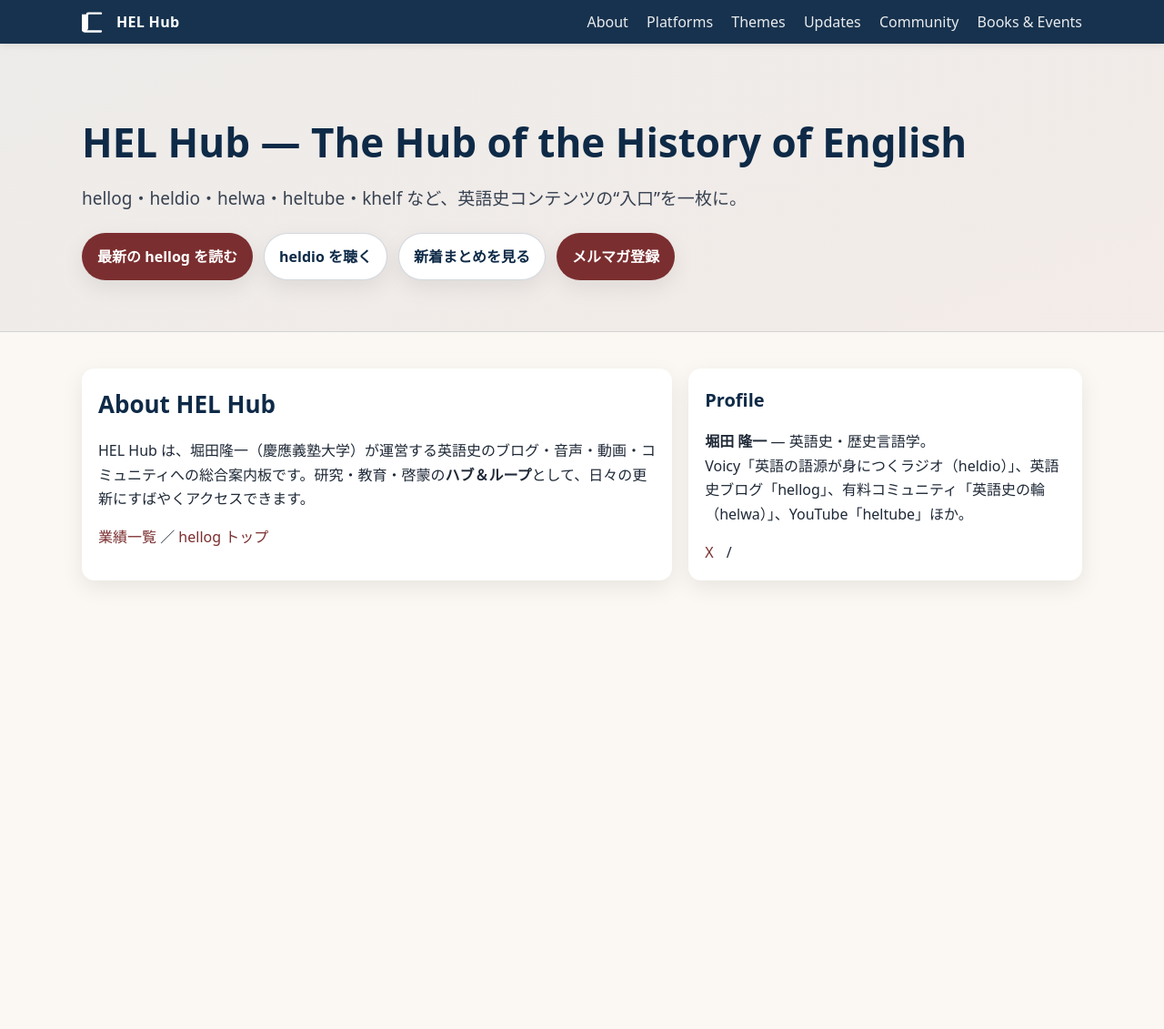
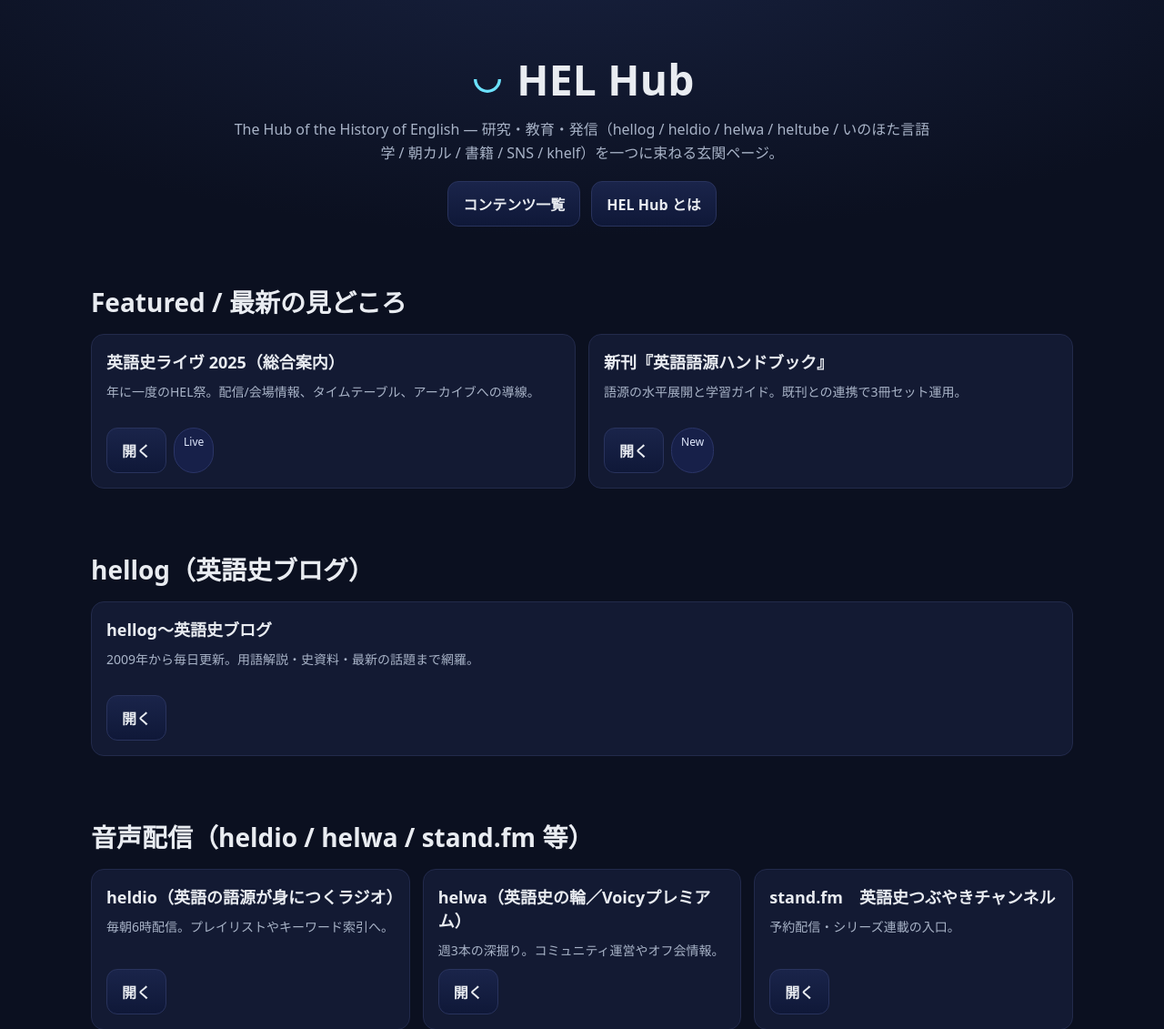
Before and after one commit to chariderryu/helhub, a plain HTML site: page index.html in a window 1280 px wide. Shown: the top 1131 px of the page at 91% size. Before the commit the page ends 800 px from the top, so only its background shows below. Drawn offline with Linux system fonts and the light colour scheme.

Commit message:
index.html を少々手直し

```diff
--- /dev/null
+++ b/data/links.json
@@ -0,0 +1,33 @@
+{
+  "featured": [
+    { "title": "英語史ライヴ 2025（総合案内）", "url": "#", "description": "年に一度のHEL祭。配信/会場情報、タイムテーブル、アーカイブへの導線。", "cta": "Live" },
+    { "title": "新刊『英語語源ハンドブック』", "url": "../hellog/lp/hee.html", "description": "語源の水平展開と学習ガイド。既刊との連携で3冊セット運用。", "cta": "New" }
+  ],
+  "blog": [
+    { "title": "hellog～英語史ブログ", "url": "../hellog", "description": "2009年から毎日更新。用語解説・史資料・最新の話題まで網羅。" }
+  ],
+  "audio": [
+    { "title": "heldio（英語の語源が身につくラジオ）", "url": "https://voicy.jp/channel/1950", "description": "毎朝6時配信。プレイリストやキーワード索引へ。" },
+    { "title": "helwa（英語史の輪／Voicyプレミアム）", "url": "https://voicy.jp/channel/1950/premium", "description": "週3本の深掘り。コミュニティ運営やオフ会情報。" },
+    { "title": "stand.fm　英語史つぶやきチャンネル", "url": "https://stand.fm/channels/650f4aef0bc9d6e1d67d6767", "description": "予約配信・シリーズ連載の入口。" }
+  ],
+  "video": [
+    { "title": "heltube（個人チャンネル）", "url": "https://www.youtube.com/channel/UCG4a3V4jvVQ8ebujHeQzN6Q", "description": "短編・講義クリップ・バナー解説など。" },
+    { "title": "いのほた言語学チャンネル", "url": "https://www.youtube.com/channel/UCth3mYbOZ9WsYgPQa0pxhvw", "description": "井上逸兵先生との対談・特番アーカイブ。" }
+  ],
+  "events": [
+    { "title": "朝日カルチャーセンター（講座）", "url": "https://www.asahiculture.com/asahiculture/asp-webapp/web/WWebKozaShosaiNyuryoku.do?kozaId=8452618", "description": "開催予定・申込への導線。" },
+    { "title": "khelf（Keio History of the English Language Forum）", "url": "https://sites.google.com/view/khelf-hotta", "description": "学生との研究・広報・英語史新聞。" }
+  ],
+  "books": [
+    { "title": "言語学でスッキリ解決！英語の「なぜ？」", "url": "../hellog/inohota_naze", "description": "2025年10月15日発売の「いのほたなぜ」。YouTube チャンネルから生まれた本。" },
+    { "title": "英語語源ハンドブック（研究社）", "url": "../hellog/lp/hee.html", "description": "語源の横断地図。既刊連携で三部作。" },
+    { "title": "英語語源辞典（研究社）", "url": "#", "description": "縦に深掘る辞典。詳解と豊富な用例。" },
+    { "title": "はじめての英語史（研究社）", "url": "#", "description": "HEL入門書。高校生?学部生に最適。" }
+  ],
+  "social": [
+    { "title": "X（@chariderryu）", "url": "https://x.com/chariderryu", "description": "最新発信・イベント告知・広報の中心。" },
+    { "title": "Instagram（@chariderryu）", "url": "https://www.instagram.com/chariderryu", "description": "ビジュアルで伝える英語史。" },
+    { "title": "note / ブログマガジン", "url": "https://note.com/chariderryu", "description": "長文・まとめ・テンプレ集。" }
+  ]
+}
--- a/index.html
+++ b/index.html
@@ -4,171 +4,129 @@
     <meta charset="utf-8" />
     <meta name="viewport" content="width=device-width,initial-scale=1" />
     <title>HEL Hub — The Hub of the History of English</title>
-  <meta name="description" content="堀田隆一による英語史コンテンツの総合ポータル：hellog, heldio, helwa, heltube, khelf などを一枚で案内します。" />
-  <meta name="theme-color" content="#0e2a47" />
-
-  <!-- Open Graph -->
-  <meta property="og:title" content="HEL Hub - The hub of the history of English" />
-  <meta property="og:description" content="英語史ブログ・音声・動画・コミュニティを一枚で。" />
+    <meta name="description" content="英語史の研究・教育・発信をつなぐ HEL Hub のランディングページ" />
+    <link rel="stylesheet" href="styles.css" />
+    <!-- （任意）OGP -->
+    <meta property="og:title" content="HEL Hub" />
+    <meta property="og:description" content="The Hub of the History of English" />
     <meta property="og:type" content="website" />
-  <meta property="og:image" content="helhub_og.png" /> <!-- TODO: 代表画像を設置 -->
-  <meta property="og:url" content="https://example.com/helhub.html" /> <!-- TODO: 公開URL -->
-
-  <!-- Favicon -->
-  <link rel="icon" href="favicon.ico" />
-
-  <!-- 構造化データ -->
-  <script type="application/ld+json">
-  {
-    "@context":"https://schema.org",
-    "@type":"WebSite",
-    "name":"HEL Hub",
-    "url":"https://example.com/helhub.html",
-    "about":{
-      "@type":"Thing",
-      "name":"History of English"
-    },
-    "creator":{
-      "@type":"Person",
-      "name":"Ryuichi Hotta",
-      "affiliation":{"@type":"CollegeOrUniversity","name":"Keio University"},
-      "sameAs":[
-        "https://twitter.com/chariderryu",
-        "https://www.instagram.com/chariderryu",
-        "https://voicy.jp/channel/1950",
-        "https://www.youtube.com/channel/UCG4a3V4jvVQ8ebujHeQzN6Q"
-      ]
-    }
-  }
-  </script>
-
-  <style>
-    :root{
-      --ink:#0e2a47;        /* 深い紺 */
-      --garnet:#7b2e2f;     /* えんじ */
-      --parch:#fbf8f3;      /* 生成り */
-      --stone:#6b7280;      /* 補助グレー */
-      --card:#ffffff;
-      --radius:14px;
-      --shadow:0 8px 24px rgba(0,0,0,.08);
-    }
-    html{scroll-behavior:smooth}
-    body{
-      margin:0; font-family: system-ui, -apple-system, "Segoe UI", Roboto, "Hiragino Kaku Gothic ProN", "Yu Gothic", "Noto Sans JP", sans-serif;
-      line-height:1.65; color:#1f2937; background:var(--parch);
-    }
-    a{color:var(--garnet); text-decoration:none}
-    a:hover{text-decoration:underline}
-    .container{max-width:1100px; margin-inline:auto; padding:0 20px}
-    /* Header */
-    .topbar{
-      position:sticky; top:0; z-index:50; background:rgba(14,42,71,.96); backdrop-filter:saturate(140%) blur(6px);
-      color:#fff; box-shadow:0 2px 8px rgba(0,0,0,.08)
-    }
-    .topbar .inner{display:flex; align-items:center; justify-content:space-between; padding:10px 0}
-    .brand{display:flex; align-items:center; gap:10px; font-weight:700; letter-spacing:.3px}
-    .brand svg{width:28px;height:28px}
-    .nav a{color:#fff; opacity:.9; margin-left:16px}
-    .nav a:hover{opacity:1}
-    /* Hero */
-    .hero{
-      background:linear-gradient(160deg, rgba(14,42,71,.06), rgba(123,46,47,.06)), url('helhub_bg.jpg') center/cover no-repeat; /* TODO: 背景画像 */
-      padding:72px 0 56px; border-bottom:1px solid rgba(14,42,71,.12)
-    }
-    .hero h1{font-size:clamp(28px,4vw,44px); color:var(--ink); margin:0 0 10px}
-    .hero p.lead{color:#374151; font-size:clamp(16px,2.4vw,19px); margin:0 0 22px}
-    .ctas{display:flex; flex-wrap:wrap; gap:12px}
-    .btn{
-      display:inline-flex; align-items:center; gap:8px; padding:12px 16px; border-radius:999px; font-weight:600;
-      border:1px solid transparent; box-shadow:var(--shadow); background:var(--garnet); color:#fff
-    }
-    .btn.alt{background:#fff;color:var(--ink); border-color:rgba(14,42,71,.18)}
-    .grid{display:grid; gap:18px}
-    /* Cards */
-    .card{background:var(--card); border-radius:var(--radius); box-shadow:var(--shadow); padding:18px}
-    .card h3{margin:0 0 10px; font-size:20px; color:var(--ink)}
-    .card small{color:var(--stone)}
-    /* Sections */
-    section{padding:40px 0}
-    section h2{font-size:26px; color:var(--ink); margin:0 0 16px}
-    /* Platform table */
-    .platforms{overflow:auto}
-    table{border-collapse:collapse; width:100%; background:#fff; border-radius:var(--radius); overflow:hidden}
-    th,td{padding:14px 12px; border-bottom:1px solid #eee; text-align:left}
-    th{background:#f7f7fb; color:#374151; font-weight:700}
-    tr:last-child td{border-bottom:none}
-    /* Thematic nav */
-    .tilegrid{grid-template-columns:repeat(auto-fill,minmax(220px,1fr))}
-    .tile{
-      display:flex; flex-direction:column; gap:6px; padding:16px; border:1px solid #eee; border-radius:var(--radius);
-      background:#fff; box-shadow:0 2px 8px rgba(0,0,0,.04)
-    }
-    .tile b{color:var(--ink)}
-    /* Feeds */
-    .feeds{grid-template-columns:repeat(auto-fit,minmax(280px,1fr))}
-    .feed-list{list-style:none; padding:0; margin:0}
-    .feed-list li{padding:10px 0; border-bottom:1px dashed #e6e6ef}
-    .feed-list li:last-child{border-bottom:none}
-    .feed-list a{font-weight:600}
-    .feed-list time{display:block; color:var(--stone); font-size:12px}
-    /* Footer */
-    footer{padding:36px 0 60px; color:#4b5563}
-    .social a{margin-right:10px}
-    /* Small */
-    @media (max-width:720px){
-      .nav{display:none}
-      .ctas{gap:10px}
-    }
-  </style>
   </head>
   <body>
-
-<a href="#main" style="position:absolute;left:-999px;top:auto;width:1px;height:1px;overflow:hidden;">コンテンツへスキップ</a>
-
-<header class="topbar" role="banner">
-  <div class="container inner">
-    <div class="brand">
-      <!-- 書籍風ロゴ -->
-      <svg viewBox="0 0 24 24" fill="currentColor" aria-hidden="true"><path d="M4 5a2 2 0 0 1 2-2h12a1 1 0 1 1 0 2H7a1 1 0 0 0-1 1v11.5A2.5 2.5 0 0 1 3.5 20H18a1 1 0 1 1 0 2H3.5A4.5 4.5 0 0 1  -1 17.5V6a1 1 0 0 1 1-1h2Z"/></svg>
-      <span>HEL Hub</span>
+    <header class="hero">
+      <div class="container">
+        <div class="brand" aria-label="HEL Hub">
+          <svg viewBox="0 0 24 24" fill="none" aria-hidden="true">
+            <path d="M4 12a8 8 0 1 0 16 0" stroke="url(#g1)" stroke-width="2" />
+            <path d="M2 12h20" stroke="url(#g2)" stroke-width="2" />
+            <defs>
+              <linearGradient id="g1" x1="0" x2="24" y1="0" y2="24">
+                <stop stop-color="#6ae1ff"/><stop offset="1" stop-color="#9ff8c9"/>
+              </linearGradient>
+              <linearGradient id="g2" x1="0" x2="24" y1="0" y2="0">
+                <stop stop-color="#6ae1ff"/><stop offset="1" stop-color="#9ff8c9"/>
+              </linearGradient>
+            </defs>
+          </svg>
+          HEL Hub
         </div>
-    <nav class="nav" aria-label="Primary">
-      <a href="#about">About</a>
-      <a href="#platforms">Platforms</a>
-      <a href="#themes">Themes</a>
-      <a href="#feeds">Updates</a>
-      <a href="#community">Community</a>
-      <a href="#books">Books & Events</a>
-    </nav>
+        <p class="tagline">
+          The Hub of the History of English — 研究・教育・発信（hellog / heldio / helwa / heltube / いのほた言語学 / 朝カル / 書籍 / SNS / khelf）を一つに束ねる玄関ページ。
+        </p>
+        <div class="cta-row">
+          <a class="btn" href="#streams">コンテンツ一覧</a>
+          <a class="btn" href="#about">HEL Hub とは</a>
+        </div>
       </div>
     </header>
 
-<main id="main">
-  <!-- Hero -->
-  <section class="hero">
-    <div class="container">
-      <h1>HEL Hub — The Hub of the History of English</h1>
-      <p class="lead">hellog・heldio・helwa・heltube・khelf など、英語史コンテンツの“入口”を一枚に。</p>
-      <div class="ctas">
-        <a class="btn" href="http://user.keio.ac.jp/~rhotta/hellog/" target="_blank" rel="noopener">最新の hellog を読む</a>
-        <a class="btn alt" href="https://voicy.jp/channel/1950" target="_blank" rel="noopener">heldio を聴く</a>
-        <a class="btn alt" href="#feeds">新着まとめを見る</a>
-        <a class="btn" href="#newsletter">メルマガ登録</a>
+    <main id="streams" class="container">
+      <section class="section" id="featured">
+        <h2>Featured / 最新の見どころ</h2>
+        <div class="grid" id="featured-grid"></div>
+      </section>
+
+      <section class="section" id="blog">
+        <h2>hellog（英語史ブログ）</h2>
+        <div class="grid" id="blog-grid"></div>
+      </section>
+
+      <section class="section" id="audio">
+        <h2>音声配信（heldio / helwa / stand.fm 等）</h2>
+        <div class="grid" id="audio-grid"></div>
+      </section>
+
+      <section class="section" id="video">
+        <h2>動画（heltube / いのほた言語学チャンネル）</h2>
+        <div class="grid" id="video-grid"></div>
+      </section>
+
+      <section class="section" id="events">
+        <h2>講座・イベント（朝カル / 講演 / 英語史ライヴ / khelf）</h2>
+        <div class="grid" id="events-grid"></div>
+      </section>
+
+      <section class="section" id="books">
+        <h2>書籍・論文</h2>
+        <div class="grid" id="books-grid"></div>
+      </section>
+
+      <section class="section" id="social">
+        <h2>SNS / コミュニティ</h2>
+        <div class="grid" id="social-grid"></div>
+      </section>
+
+      <section class="section" id="about">
+        <h2>HEL Hub とは</h2>
+        <div class="card">
+          <p>英語史（History of English, HEL）の研究・教育・社会発信を横断して束ねるための玄関ページです。ファンの滞在時間と LTV を高め、迷わず次の行き先に辿りつけるよう、ハブとしての導線設計を行います。</p>
+          <div class="actions">
+            <span class="pill">#HEL</span><span class="pill">#英語史</span><span class="pill">#研究と教育</span><span class="pill">#アウトリーチ</span>
           </div>
         </div>
       </section>
+    </main>
 
-  <!-- About -->
-  <section id="about">
-    <div class="container grid" style="grid-template-columns:1.2fr .8fr; align-items:start;">
-      <div class="card">
-        <h2>About HEL Hub</h2>
-        <p>HEL Hub は、堀田隆一（慶應義塾大学）が運営する英語史のブログ・音声・動画・コミュニティへの総合案内板です。研究・教育・啓蒙の<strong>ハブ＆ループ</strong>として、日々の更新にすばやくアクセスできます。</p>
-        <p><a href="2009-05-01-2.html" target="_blank" rel="noopener">業績一覧</a> ／ <a href="index.html" target="_blank" rel="noopener">hellog トップ</a></p>
+    <footer>
+      <div class="container">
+        <small>© HEL Hub — The Hub of the History of English</small>
       </div>
-      <aside class="card" aria-label="Profile">
-        <h3>Profile</h3>
-        <p><b>堀田 隆一</b> — 英語史・歴史言語学。<br>Voicy「英語の語源が身につくラジオ（heldio）」、英語史ブログ「hellog」、有料コミュニティ「英語史の輪（helwa）」、YouTube「heltube」ほか。</p>
-        <div class="social">
-          <a href="https://twitter.com/chariderryu" target="_blank" rel="noopener">X</a> /
-          <a href="https://www.i
+    </footer>
+
+    <script>
+      async function loadData() {
+        try {
+          const res = await fetch('data/links.json');
+          const data = await res.json();
+          const sections = [
+            ['featured', 'featured-grid'],
+            ['blog', 'blog-grid'],
+            ['audio', 'audio-grid'],
+            ['video', 'video-grid'],
+            ['events', 'events-grid'],
+            ['books', 'books-grid'],
+            ['social', 'social-grid']
+          ];
+          for (const [key, gridId] of sections) {
+            const list = data[key] || [];
+            const grid = document.getElementById(gridId);
+            grid.innerHTML = list.map(item => `
+              <article class="card">
+                <h3>${item.title}</h3>
+                <p>${item.description || ''}</p>
+                <div class="actions">
+                  <a class="btn" href="${item.url}" target="_blank" rel="noopener">開く</a>
+                  ${item.cta ? `<span class="pill">${item.cta}</span>` : ''}
+                </div>
+              </article>
+            `).join('');
+          }
+        } catch (e) {
+          console.error(e);
+          document.getElementById('featured-grid').innerHTML =
+            '<p>データの読み込みに失敗しました。`data/links.json` を確認してください。</p>';
+        }
+      }
+      loadData();
+    </script>
+  </body>
+</html>
--- /dev/null
+++ b/styles.css
@@ -0,0 +1,37 @@
+:root {
+  --bg: #0b1020;
+  --text: #e9ecf1;
+  --muted: #a8b3c7;
+  --brand: #6ae1ff;
+  --card: #131a33;
+  --accent: #9ff8c9;
+}
+* { box-sizing: border-box; }
+html, body { margin:0; padding:0; background:var(--bg); color:var(--text);
+  font-family: ui-sans-serif, system-ui, -apple-system, Segoe UI, Roboto, Helvetica, Arial; }
+a { color: var(--brand); text-decoration: none; }
+a:hover { text-decoration: underline; }
+.container { max-width: 1120px; padding: 0 20px; margin: 0 auto; }
+
+.hero { padding: 56px 0 28px; text-align: center;
+  background: radial-gradient(900px 360px at 50% -100px, #24325d88, transparent); }
+.brand { display: inline-flex; align-items: center; gap: 12px;
+  font-weight: 800; letter-spacing: .3px; font-size: clamp(28px, 3.6vw, 46px); }
+.brand svg { width: 40px; height: 40px; }
+.tagline { margin: 12px auto 18px; color: var(--muted); max-width: 780px; line-height: 1.6; }
+.cta-row { display:flex; gap:12px; justify-content:center; flex-wrap:wrap; margin-top: 10px; }
+.btn { display:inline-flex; align-items:center; gap:10px; padding:12px 16px; border-radius:12px;
+  background: linear-gradient(180deg, #1a244a, #0f1838); border:1px solid #29335d; color:#e9ecf1; font-weight:600; }
+.btn:hover { border-color:#3d4a86; transform: translateY(-1px); transition: .15s ease; }
+
+.section { padding: 34px 0; }
+.section h2 { display:flex; align-items:center; gap:10px; font-size: clamp(20px, 2.4vw, 28px); margin: 0 0 16px; }
+.grid { display:grid; gap:14px; grid-template-columns: repeat(auto-fit, minmax(240px, 1fr)); }
+.card { background: var(--card); border:1px solid #222a4b; border-radius:14px; padding:16px;
+  display:flex; flex-direction:column; gap:10px; min-height: 170px; }
+.card h3 { margin:0; font-size: 18px; }
+.card p { margin:0; color: var(--muted); font-size: 14px; line-height:1.5; }
+.card .actions { margin-top:auto; display:flex; gap:8px; flex-wrap:wrap; }
+.pill { font-size:12px; padding:6px 10px; border-radius:999px; border:1px solid #2b3567; background:#172049; color:#dfe7fb; }
+
+footer { padding: 30px 0 48px; color: var(--muted); text-align: center; border-top:1px solid #1b2245; margin-top: 26px; }
```
Also changed, not shown: scripts/upload_winscp.txt (added), 1 other file. Lines whose indentation alone changed are shown as unchanged.
